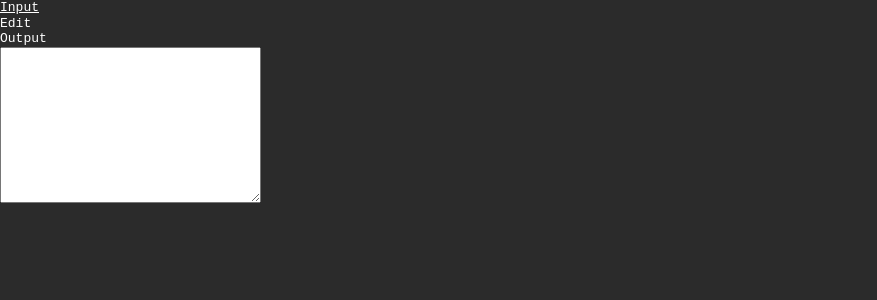
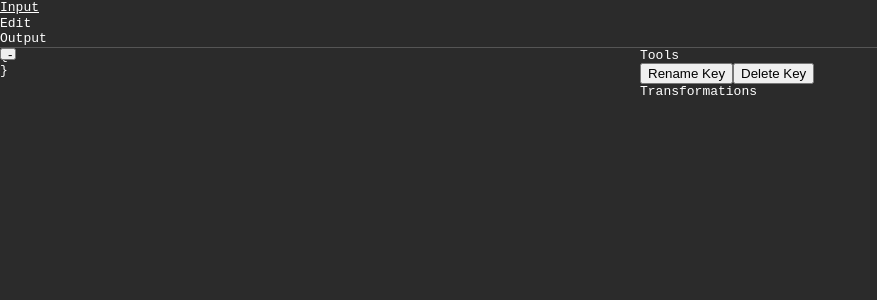
Before and after one commit to HDv2b/json-refactor, a React app: page / in a window 1280 px wide. Both pictures are taken after a click on the tab "Edit". Shown: the top 300 px of the page, without its empty margins (0-877 px from the left). Built offline with nearby package versions, Linux system fonts and the light colour scheme.

Commit message:
deleting elements - done

```diff
--- a/src/App.js
+++ b/src/App.js
@@ -5,6 +5,7 @@ import React, {Component} from 'react';
 import _ from "lodash";
 import Breadcrumbs from "./components/Breadcrumbs";
 import JsonBranch from './components/JsonBranch';
+import Transformation from './components/Transformation';
 import {Tab, Tabs, TabList, TabPanel} from 'react-tabs';
 window.Perf = require('react-addons-perf');
 
@@ -32,18 +33,76 @@ class App extends Component {
     };
 
     setActiveTrail(data) {
-
+        this.setState({activeTrail: data});
     };
 
-    setTab(name) {
-        this.setState({tab: name});
+    selectTab(index, last){
+        this.setState({
+            selectedTab: index
+        });
+    };
+
+    addTransformDelete(){
+        let transformations = this.state.transformations;
+        transformations.push({
+            transformationType: "delete",
+            trail: [...this.state.activeTrail]
+        });
+        this.setState({transformations});
+    }
+
+    transformDelete(json,trail,depth = 0){
+
+        console.log(json,trail,depth);
+
+        // if end of trail, delete the key
+        if(trail.length == depth + 1){
+            delete json[trail[depth]];
+        } else {
+            let branch = json[trail[depth]];
+            let keyName = trail[depth];
+            trail.shift();
+            // if array, recurse function through all keys
+            if(Array.isArray(branch)){
+                console.log(branch,"is array :(");
+                json[keyName] = branch.map(twig => {
+                    console.log(twig);
+                    return this.transformDelete(twig, trail, depth)
+                });
+            } else {
+                // else recurse the function on the current
+                json[keyName] = this.transformDelete(branch, trail, depth);
+            }
+        }
+
+        return json;
+    }
+
+    processTransformations() {
+        let json = {...this.state.jsonInput};
+        console.log("in",json);
+
+        for(let transformation of this.state.transformations){
+            switch(transformation.transformationType){
+                case "delete":
+                    json = this.transformDelete(json,[...transformation.trail]);
+                    break;
+            }
+        }
+
+        console.log("out",json);
+        return json;
     }
 
     render() {
+
+        let transformations = this.state.transformations.map((transformation,key) => {
+            return <Transformation key={key} transformation={transformation} />
+        });
+
         return (
             <Tabs
-                onSelect={this.handleSelect}
-                selectedIndex={2}>
+                onSelect={this.selectTab.bind(this)}>
                 <TabList>
                     <Tab className="tab-header">Input</Tab>
                     <Tab className="tab-header">Edit</Tab>
@@ -51,24 +110,30 @@ class App extends Component {
                 </TabList>
 
                 <TabPanel>
+                    <p>Enter raw JSON below, and then click "Edit" on the menu above. You can come back and edit this at any time.</p>
                     <textarea name="" id="input" cols="30" rows="10" onChange={this.initJson.bind(this)}/>
                 </TabPanel>
 
                 <TabPanel>
-                    <Breadcrumbs className="ide-breadcrumbs" activeTrail={this.state.activeTrail}
+                    <Breadcrumbs className="ide-breadcrumbs"
+                                 activeTrail={this.state.activeTrail}
                                  hoverTrail={this.state.hoverTrail}/>
                     <div id="json-parsed" className="ide-json">
-                        <JsonBranch branch={this.state.jsonInput}
+                        <JsonBranch branch={this.processTransformations()}
                                     setHoverTrail={this.setHoverTrail.bind(this)}
+                                    setActiveTrail={this.setActiveTrail.bind(this)}
                                     depth={0}
                                     hoverTrail={this.state.hoverTrail}
                                     trail={[]}
                         />
                     </div>
                     <div className="ide-transformations">
+                        <h1>Tools</h1>
+                        <button>Rename Key</button>
+                        <button onClick={this.addTransformDelete.bind(this)}>Delete Key</button>
                         <h1>Transformations</h1>
                         <ul>
-
+                            {transformations}
                         </ul>
                     </div>
                 </TabPanel>
--- a/src/components/Breadcrumbs.js
+++ b/src/components/Breadcrumbs.js
@@ -7,6 +7,9 @@ import _ from "lodash";
 export default class Breadcrumbs extends Component {
 
     render() {
-        return <div className="ide-breadcrumbs">{this.props.hoverTrail.join(" > ")}</div>
+        return <div className="ide-breadcrumbs">
+            <div>{this.props.activeTrail.join(" > ")}</div>
+            <div>{this.props.hoverTrail.join(" > ")}</div>
+        </div>
     }
 }
--- a/src/components/JsonBranch.js
+++ b/src/components/JsonBranch.js
@@ -10,6 +10,12 @@ class JsonKey extends Component {
         e.stopPropagation();
         let trail = this.props.trail;
         this.props.setHoverTrail(trail);
+    }
+
+    handleClick(e){
+        e.stopPropagation();
+        let trail = this.props.trail;
+        this.props.setActiveTrail(trail);
     }
 
     render() {
@@ -35,7 +41,9 @@ class JsonKey extends Component {
 
         return (
             <span className={classNames.join(" ")}
-                  onMouseOver={this.handleHover.bind(this)}>"{keyName}"</span>
+                  onMouseOver={this.handleHover.bind(this)}
+                  onClick={this.handleClick.bind(this)}
+            >"{keyName}"</span>
         )
     }
 }
@@ -45,37 +53,12 @@ export default class JsonBranch extends Component {
         this.setState({visible: true});
     }
 
-    handleClick(e) {
-
-    }
-
     toggleVisibility() {
         this.setState({visible: !this.state.visible})
     }
 
     displayVisibility() {
         return this.state.visible ? "-" : "+";
-    }
-
-    renderValue(branch, key) {
-        switch (true) {
-            case Array.isArray(branch[key]):
-                return <span className="json-array">
-                            <span className="json-bracket">{"["}</span>
-                            <JsonBranch branch={branch[key]} setHoverTrail={this.props.setHoverTrail}/>
-                            <span className="json-bracket">{"]"}</span>
-                        </span>;
-            case typeof(branch[key]) === "object":
-                return <span className="json-object">
-                            <span className="json-bracket">{openCurly()}</span>
-                            <JsonBranch branch={branch[key]} setHoverTrail={this.props.setHoverTrail}/>
-                            <span className="json-bracket">{closeCurly()}</span>
-                        </span>;
-            case typeof(branch[key]) === "number":
-                return <span className="json-number">{branch[key]}</span>;
-            default:
-                return <span className="json-string">"{branch[key]}"</span>
-        }
     }
 
     getArray(branch, keys) {
@@ -89,6 +72,7 @@ export default class JsonBranch extends Component {
             return (
                 <li key={key}>
                     <JsonBranch setHoverTrail={this.props.setHoverTrail}
+                                setActiveTrail={this.props.setActiveTrail}
                                 hoverTrail={this.props.hoverTrail}
                                 trail={trail}
                                 branch={branch[key]}
@@ -109,11 +93,13 @@ export default class JsonBranch extends Component {
                 <li key={key}>
                     <JsonKey keyName={key}
                              setHoverTrail={this.props.setHoverTrail}
+                             setActiveTrail={this.props.setActiveTrail}
                              hoverTrail={this.props.hoverTrail}
                              depth={this.props.depth}
                              trail={trail}/>
                     <span className="json-punctuation">:</span>&nbsp;
                     <JsonBranch setHoverTrail={this.props.setHoverTrail}
+                                setActiveTrail={this.props.setActiveTrail}
                                 hoverTrail={this.props.hoverTrail}
                                 trail={trail}
                                 depth={this.props.depth+1}
--- /dev/null
+++ b/src/components/Transformation.js
@@ -0,0 +1,15 @@
+/**
+ * Created by elgoo on 12/02/2017.
+ */
+import React, {Component} from 'react';
+
+export default class Transformation extends Component {
+    render(){
+        return (
+            <li className="transformation">
+                <p>{this.props.transformation.transformationType}</p><button>{function(){return this.props.transformation.enabled ? "On" : "Off"}}</button>
+                <p>{this.props.transformation.trail.join(" > ")}</p>
+            </li>
+        )
+    }
+}
--- a/src/styles/style.scss
+++ b/src/styles/style.scss
@@ -3,6 +3,7 @@
 body {
   font-family: monospace;
   background-color: #2B2B2B;
+  color: #fff;
   line-height: 1.2em;
 }
 
@@ -16,11 +17,18 @@ body {
   }
 }
 
+.transformation {
+  online:  1px #555 solid;
+}
+
 .ide-breadcrumbs {
-  height: 2em;
   color: #fff;
   background-color: #313335;
   border-bottom: 1px #555 solid;
+}
+
+.react-tabs [role=tablist] {
+  margin-bottom: 0;
 }
 
 .toggle {
```
